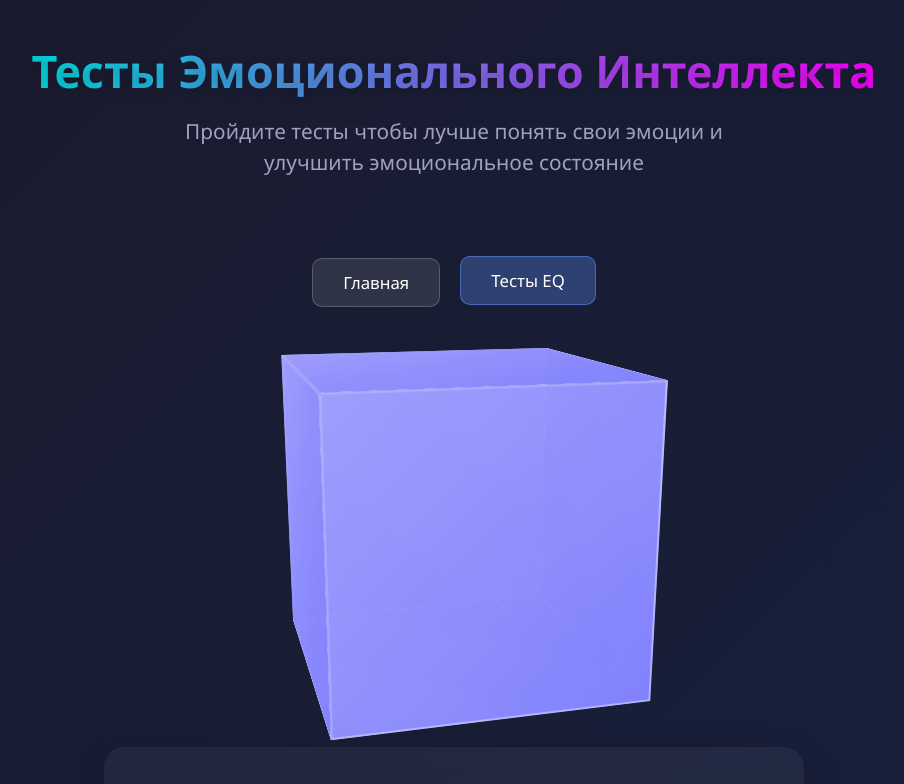
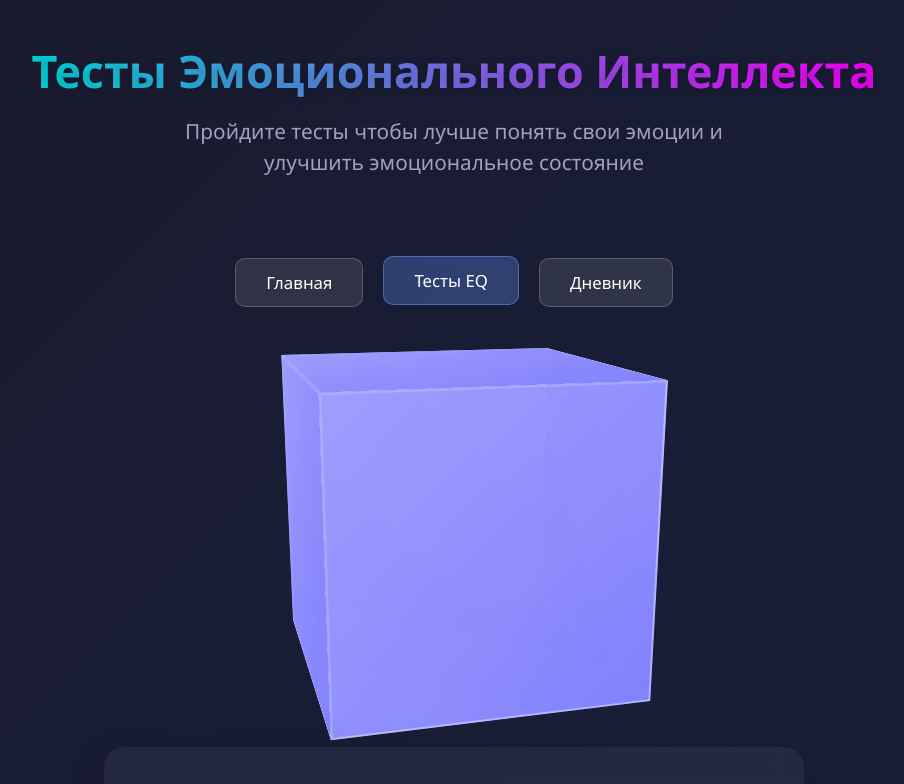
Before and after one commit to mir65344/Cube-, a website: page Mode Cube/public/tests.html in a window 1280 px wide. Shown: the top 784 px of the page, without its empty margins (186-1090 px from the left). Drawn offline with Linux system fonts and the light colour scheme; no server answers.

Commit message:
Added journal.html

```diff
--- a/Mode Cube/public/tests.html
+++ b/Mode Cube/public/tests.html
@@ -16,6 +16,7 @@
         <nav class="page-nav">
             <a href="index.html" class="nav-btn">Главная</a>
             <a href="tests.html" class="nav-btn active">Тесты EQ</a>
+            <a href="journal.html" class="nav-btn">Дневник</a>
         </nav>
 
         <div class="cube-container">
```
